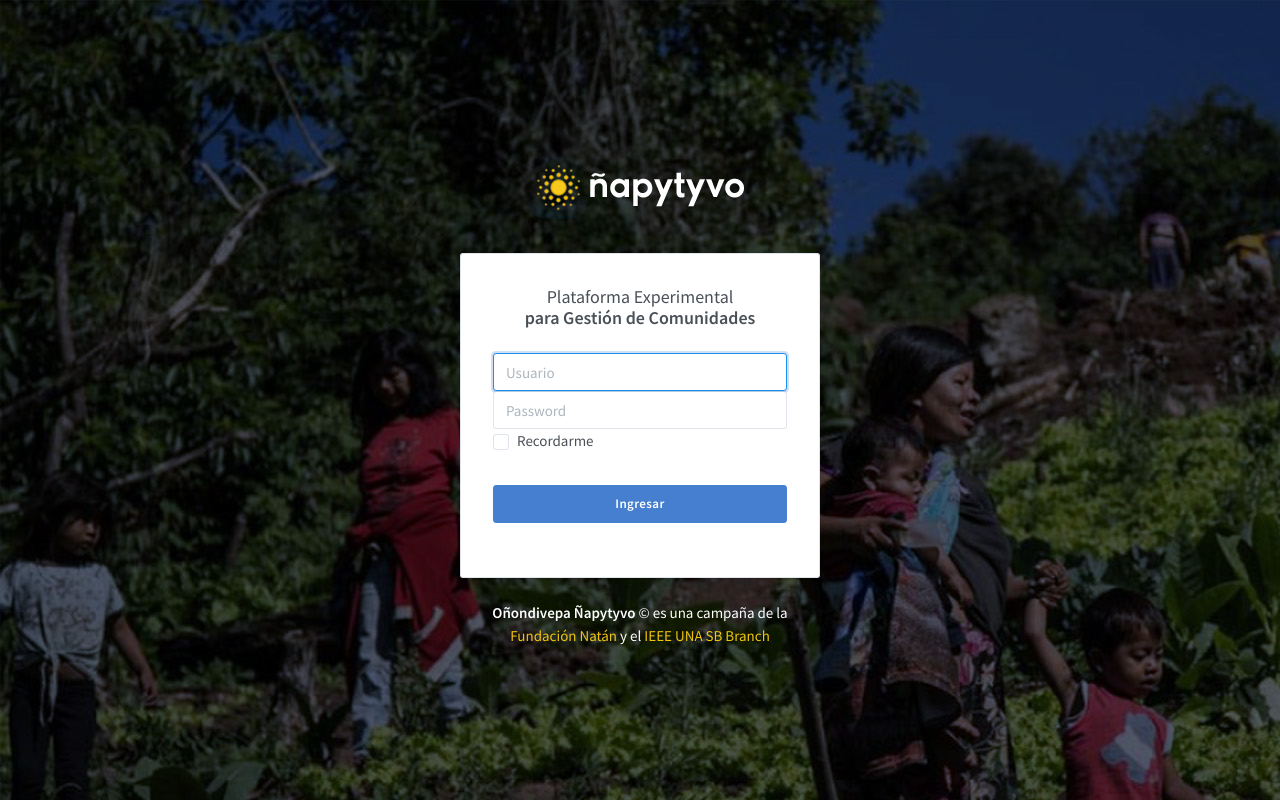
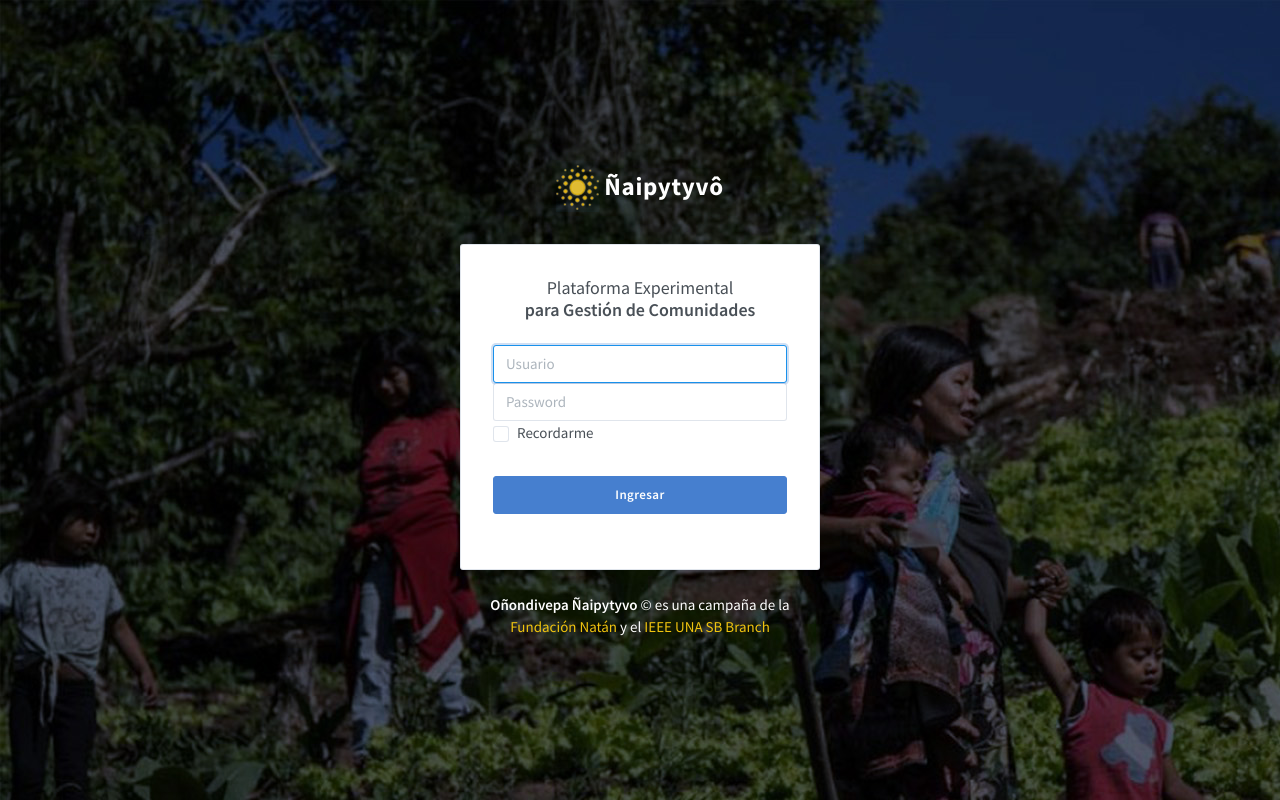
Before and after one commit to WilliBobadilla/NatanComunidades, a Django app: page / in a window 1280 px wide. Run offline with Django 3.2, Linux system fonts and the light colour scheme; parts of the project's set-up code (start-up, migrations or seed data) failed here and were passed over; some libraries are stand-ins or nearby versions.

Commit message:
cambiando las palabras de niapytyvo

```diff
--- /dev/null
+++ b/NatanComunidades/NatanApp/static/css/logo.css
@@ -0,0 +1,15 @@
+.titulo-logo{
+    font-weight: 800;
+    color: white;
+    letter-spacing: 0.7px;
+    font-size: 25px;
+    vertical-align: middle;
+    margin-left: 5px;
+}
+
+img{
+    /* opacity: 0.7; */
+    -webkit-filter: brightness(100%);
+    filter: brightness(100%);
+    filter: contrast(80%);
+}
--- a/NatanComunidades/NatanApp/templates/layouts/base-login.html
+++ b/NatanComunidades/NatanApp/templates/layouts/base-login.html
@@ -18,7 +18,7 @@
 
     <!-- Generated: 2019-04-04 16:55:45 +0200 -->
     <title>
-        Ñapytyvo - {% block title %}{% endblock %} | Fundación Natán
+        Ñaipytyvo - {% block title %}{% endblock %} | Fundación Natán
     </title>
 
     <link rel="stylesheet" href="https://maxcdn.bootstrapcdn.com/font-awesome/4.7.0/css/font-awesome.min.css">
--- a/NatanComunidades/NatanApp/templates/prueba_login.html
+++ b/NatanComunidades/NatanApp/templates/prueba_login.html
@@ -3,11 +3,11 @@
 {% block title %} Login {% endblock %}
 
 {% block content %}
-
+<link rel="stylesheet" href="static/css/logo.css">
   <div class="row">
     <div class="col col-login mx-auto">
       <div class="text-center mb-6">
-        <img src="/static/assets/demo/brand/logo.png" alt="">
+        <img src="/static/assets/demo/brand/logo.png" alt=""><span class="titulo-logo">Ñaipytyvô</span>
       </div>
 
 		<form class="card" action="/solicitud_login" method="post">
@@ -49,7 +49,7 @@
 		  </form>
 
 				<div class="text-center text-muted">
-				  <b>Oñondivepa Ñapytyvo</b> &copy; es una campaña de la <a href="https://fundacionnatan.org/"> Fundación Natán</a> y el
+				  <b>Oñondivepa Ñaipytyvo</b> &copy; es una campaña de la <a href="https://fundacionnatan.org/"> Fundación Natán</a> y el
 				  <a href="http://www.ieeeparaguay.org/acerca.html" >IEEE UNA SB Branch</a>
 				  <br />
 				  <!-- Código fuente <a href="#">disponible en GitHub.</a> -->
```
Also changed, not shown: NatanComunidades/NatanApp/migrations/0031_auto_20200511_1652.py (added), NatanComunidades/NatanApp/migrations/0032_auto_20200511_1950.py (added), NatanComunidades/NatanApp/migrations/0033_auto_20200512_0941.py (added), NatanComunidades/NatanApp/static/assets/demo/brand/logo.png.
